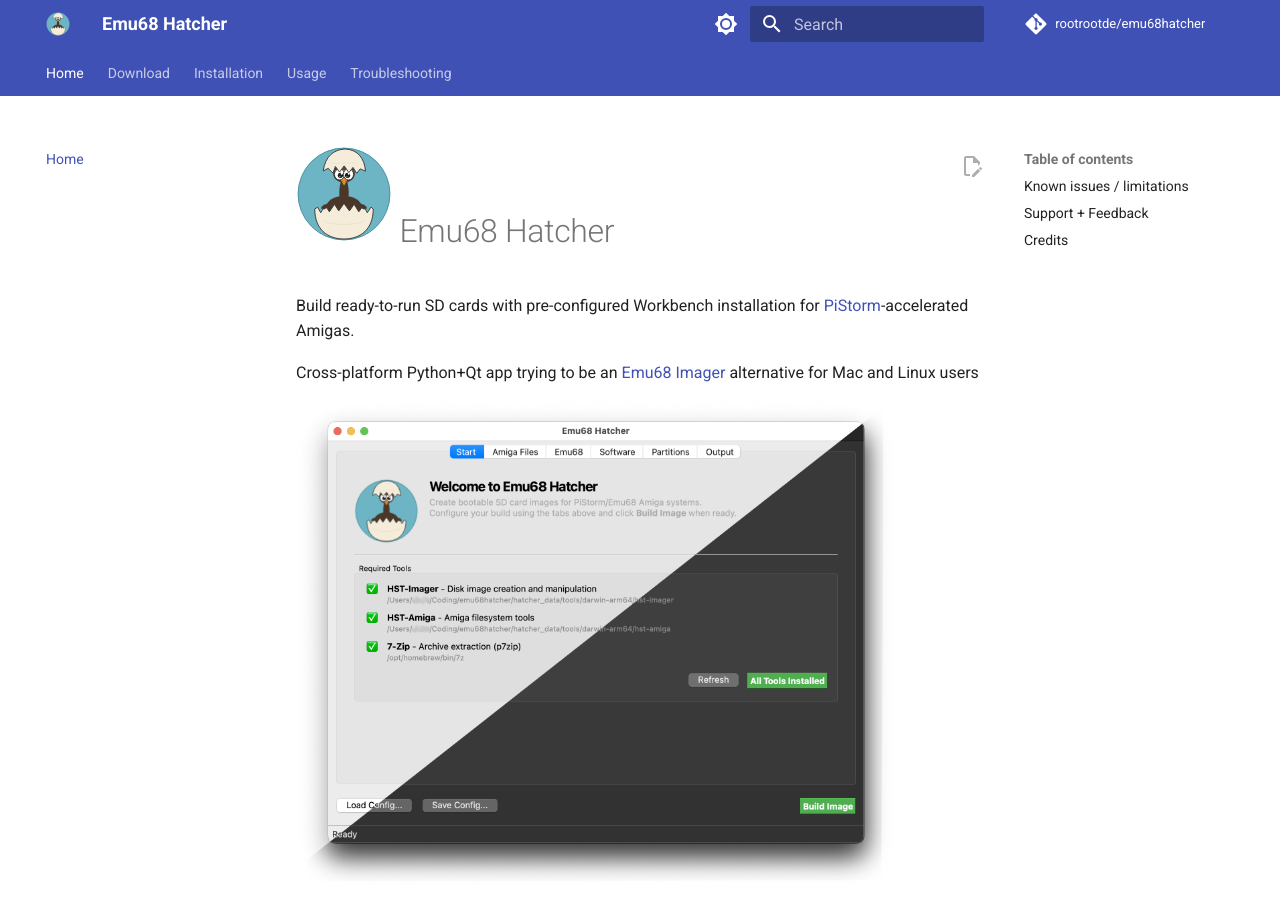
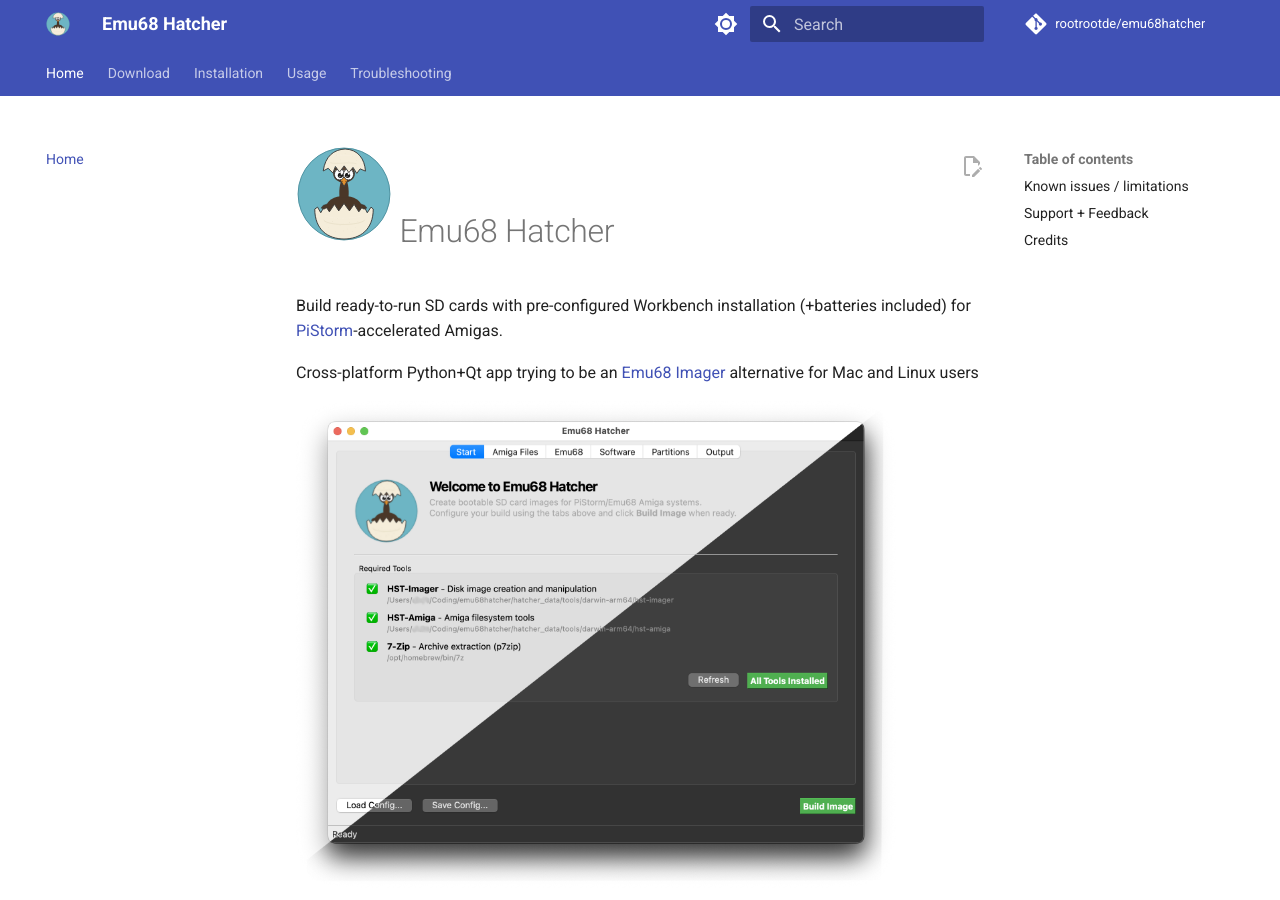
Before and after one commit to rootrootde/emu68hatcher, an MkDocs documentation site: the page built from docs/index.md, in a window 1280 px wide and 900 px high. Built offline with MkDocs 1.6.1 and Material for MkDocs 9.7.7, drawn with Linux system fonts in a browser that asks for light colours; comment, search, counter and statistics services are not loaded.

Commit message:
docs: batteries included

```diff
--- a/docs/index.md
+++ b/docs/index.md
@@ -1,6 +1,6 @@
 # <img src="assets/emu-icon.svg" width="96" height="96" alt="logo"> Emu68 Hatcher
 
-Build ready-to-run SD cards with pre-configured Workbench installation for [PiStorm](https://github.com/captain-amygdala/pistorm)-accelerated Amigas.
+Build ready-to-run SD cards with pre-configured Workbench installation (+batteries included) for [PiStorm](https://github.com/captain-amygdala/pistorm)-accelerated Amigas.
 
 Cross-platform Python+Qt app trying to be an [Emu68 Imager](https://github.com/mja65/Emu68-Imager-Software) alternative for Mac and Linux users
 
```
Also changed, not shown: README.md (+2 -2 lines).
